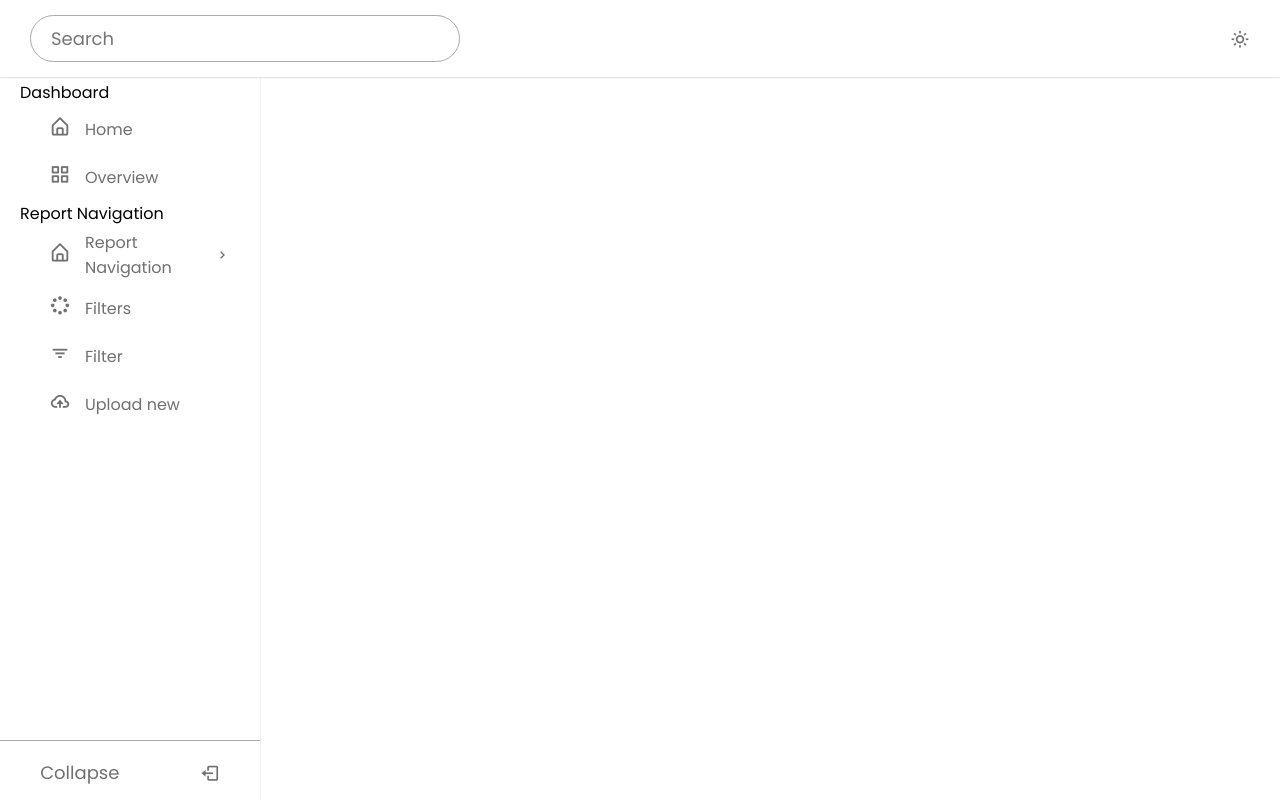
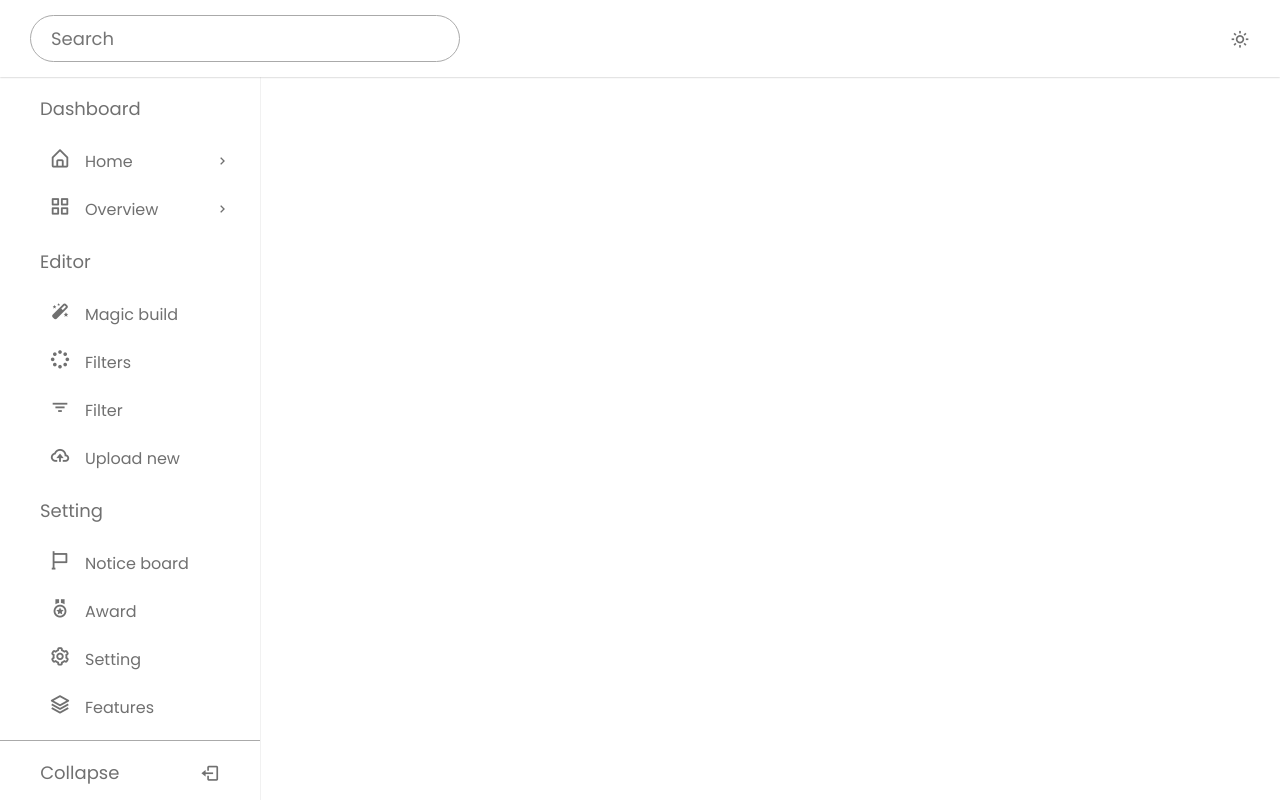
Before and after one commit to NicholasPannun/PowerBI_Scripts_Interactive-Sidebar-Navigation-Bar, a plain HTML site: page index.html in a window 1280 px wide. Drawn offline with nearby package versions, Linux system fonts and the light colour scheme.

Commit message:
Add files via upload

```diff
--- a/index.html
+++ b/index.html
@@ -42,13 +42,16 @@
                 <i class="bx bx-home-alt"></i>
               </span>
               <span class="navlink">Home</span>
-            <!--  <i class="bx bx-chevron-right arrow-left"></i>
+              <i class="bx bx-chevron-right arrow-left"></i>
             </div>
 
-            <!-- <ul class="menu_items submenu">
-              <a href="#" class="nav_link sublink" data-page="Page 22">Home</a>
+            <ul class="menu_items submenu">
+              <a href="#" class="nav_link sublink" data-page="Page 22">Page 22</a>
+              <a href="#" class="nav_link sublink">Nav Sub Link</a>
+              <a href="#" class="nav_link sublink">Nav Sub Link</a>
+              <a href="#" class="nav_link sublink">Nav Sub Link</a>
             </ul>
-          </li> -->
+          </li>
           <!-- end -->
 
           <!-- duplicate this li tag if you want to add or remove  navlink with submenu -->
@@ -59,7 +62,7 @@
                 <i class="bx bx-grid-alt"></i>
               </span>
               <span class="navlink">Overview</span>
-            <!--  <i class="bx bx-chevron-right arrow-left"></i>
+              <i class="bx bx-chevron-right arrow-left"></i>
             </div>
 
             <ul class="menu_items submenu">
@@ -68,51 +71,23 @@
               <a href="#" class="nav_link sublink">Nav Sub Link</a>
               <a href="#" class="nav_link sublink">Nav Sub Link</a>
             </ul>
-          </li> -->
+          </li>
           <!-- end -->
         </ul>
 
         <ul class="menu_items">
           <div class="menu_title menu_editor"></div>
-          <!-- duplicate or remove this li tag if you want to add or remove navlink with submenu -->
-          <!-- start -->
+          <!-- duplicate these li tag if you want to add or remove navlink only -->
+          <!-- Start -->
           <li class="item">
-            <div href="#" class="nav_link submenu_item">
+            <a href="#" class="nav_link">
               <span class="navlink_icon">
-                <i class="bx bx-home-alt"></i>
+                <i class="bx bxs-magic-wand"></i>
               </span>
-              <span class="navlink">Report Navigation</span>
-              <i class="bx bx-chevron-right arrow-left"></i>
-            </div>
-
-            <ul class="menu_items submenu">
-              <a href="#" class="nav_link sublink" data-page="Table of Contents">Table of Contents</a>
-              <a href="#" class="nav_link sublink" data-page="Welcome Message">Report Navigation</a>
-              <a href="#" class="nav_link sublink" data-page="Page 1 - Medical Health">Report Navigation</a>
-              <a href="#" class="nav_link sublink" data-page="Page 2 - Medical Health Recommendations">Report Navigation</a>
-              <a href="#" class="nav_link sublink" data-page="Page 3 - Eating Habits">Report Navigation</a>
-              <a href="#" class="nav_link sublink" data-page="Page 4 - Eating Habits">Report Navigation</a>
-              <a href="#" class="nav_link sublink" data-page="Page 5 Eating Habits Recommendations">Report Navigation</a>
-              <a href="#" class="nav_link sublink" data-page="Page 6 - Physical Activity">Report Navigation</a>
-              <a href="#" class="nav_link sublink" data-page="Page 7 - Physical Activity Recommendation">Report Navigation</a>
-              <a href="#" class="nav_link sublink" data-page="Page 8 - Smoking">Report Navigation</a>
-              <a href="#" class="nav_link sublink" data-page="Page 9 - Smoking Recommendation">Report Navigation</a>
-              <a href="#" class="nav_link sublink" data-page="Page 10 - Sleep">Report Navigation</a>
-              <a href="#" class="nav_link sublink" data-page="Page 11 - Sleep Recommendation">Report Navigation</a>
-              <a href="#" class="nav_link sublink" data-page="Page 12 - Mental Health">Report Navigation</a>
-              <a href="#" class="nav_link sublink" data-page="Page 13 - Mental Health Recommendation">Report Navigation</a>
-              <a href="#" class="nav_link sublink" data-page="Page 14 - Worklife Balanace Practices">Report Navigation</a>
-              <a href="#" class="nav_link sublink" data-page="Page 15 - Worklife Balanace Practices Recommendation">Report Navigation</a>
-              <a href="#" class="nav_link sublink" data-page="Page 16 - Finances">Report Navigation</a>
-              <a href="#" class="nav_link sublink" data-page="Page 17 - Finances Recommendation">Report Navigation</a>
-              <a href="#" class="nav_link sublink" data-page="Page 18 - Organizational Practices">Report Navigation</a>
-              <a href="#" class="nav_link sublink" data-page="Page 19 - Organizational Practices Recommendation">Report Navigation</a>
-              <a href="#" class="nav_link sublink" data-page="Page 20 - Work Environment">Report Navigation</a>
-              <a href="#" class="nav_link sublink" data-page="Page 21 - Work Environment Recommendation">Report Navigation</a>
-              <a href="#" class="nav_link sublink" data-page="Page 22 - Family Situation">Report Navigation</a>
-            </ul>
+              <span class="navlink">Magic build</span>
+            </a>
           </li>
-          <!-- end -->
+          <!-- End -->
 
           <li class="item">
             <a href="#" class="nav_link">
@@ -139,7 +114,7 @@
             </a>
           </li>
         </ul>
-        <!-- <ul class="menu_items">
+        <ul class="menu_items">
           <div class="menu_title menu_setting"></div>
           <li class="item">
             <a href="#" class="nav_link">
@@ -173,7 +148,7 @@
               <span class="navlink">Features</span>
             </a>
           </li>
-        </ul> -->
+        </ul>
 
         <!-- Sidebar Open / Close -->
         <div class="bottom_content">
--- a/style.css
+++ b/style.css
@@ -120,22 +120,40 @@ body.dark {
   position: relative;
 }
 
-/* Dashboard heading (no change here) */
+.menu_title {
+  margin: 15px 0;
+  padding: 0 20px;
+  font-size: 18px;
+}
+
+.sidebar.close .menu_title {
+  padding: 6px 30px;
+}
+
+.menu_title::before {
+  color: var(--grey-color);
+  white-space: nowrap;
+}
+
 .menu_dahsboard::before {
   content: "Dashboard";
 }
 
 .menu_editor::before {
-  content: "Report Navigation";
+  content: "Editor";
 }
 
-/* (If you ever re-enable “Setting,” this can remain or be toggled) */
 .menu_setting::before {
   content: "Setting";
 }
 
-.sidebar.close .menu_title {
-  padding: 6px 30px;
+.sidebar.close .menu_title::before {
+  content: "";
+  position: absolute;
+  height: 2px;
+  width: 18px;
+  border-radius: 12px;
+  background: var(--grey-color-light);
 }
 
 .menu_items {
@@ -173,9 +191,7 @@ body.dark {
   border-radius: 8px;
   text-decoration: none;
   color: var(--grey-color);
-  white-space: normal;        /* allow wrapping if text is long */
-  word-break: break-word;     /* break long words when needed */
-  transition: background 0.3s, color 0.3s;
+  white-space: nowrap;
 }
 
 .sidebar.close .navlink {
```
